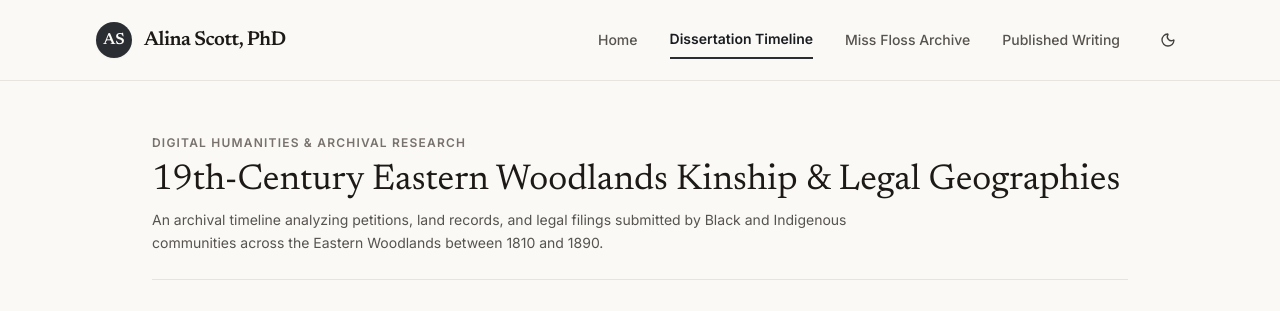
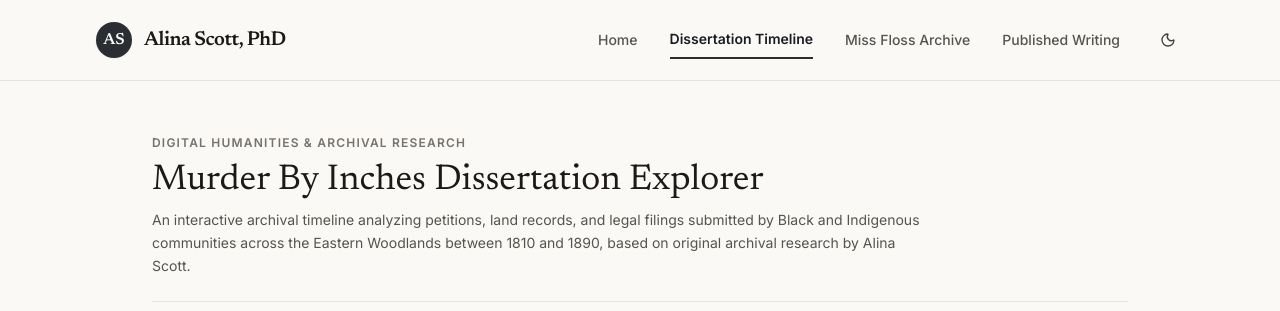
Before and after one commit to alinascott/portfolio, a plain HTML site: page index.html in a window 1280 px wide. Both pictures are taken after a click on the button "Dissertation Timeline". Shown: the top 311 px of the page. Drawn offline with nearby package versions, Linux system fonts and the light colour scheme.

Commit message:
Revise title and description in index.html
Updated the title and description of the Digital Humanities section to reflect the new focus on the 'Murder By Inches Dissertation Explorer'.

```diff
--- a/index.html
+++ b/index.html
@@ -207,10 +207,10 @@
             <div class="border-b border-warmbg-200 dark:border-stone-800 pb-6 space-y-2">
                 <span class="text-xs uppercase tracking-widest text-stone-500 font-semibold">Digital Humanities & Archival Research</span>
                 <h1 class="font-serif text-3xl sm:text-4xl font-normal text-stone-900 dark:text-stone-100">
-                    19th-Century Eastern Woodlands Kinship & Legal Geographies
+                    Murder By Inches Dissertation Explorer
                 </h1>
                 <p class="text-stone-600 dark:text-stone-400 text-sm max-w-3xl leading-relaxed">
-                    An archival timeline analyzing petitions, land records, and legal filings submitted by Black and Indigenous communities across the Eastern Woodlands between 1810 and 1890.
+                    An interactive archival timeline analyzing petitions, land records, and legal filings submitted by Black and Indigenous communities across the Eastern Woodlands between 1810 and 1890, based on original archival research by Alina Scott.
                 </p>
             </div>
 
```
